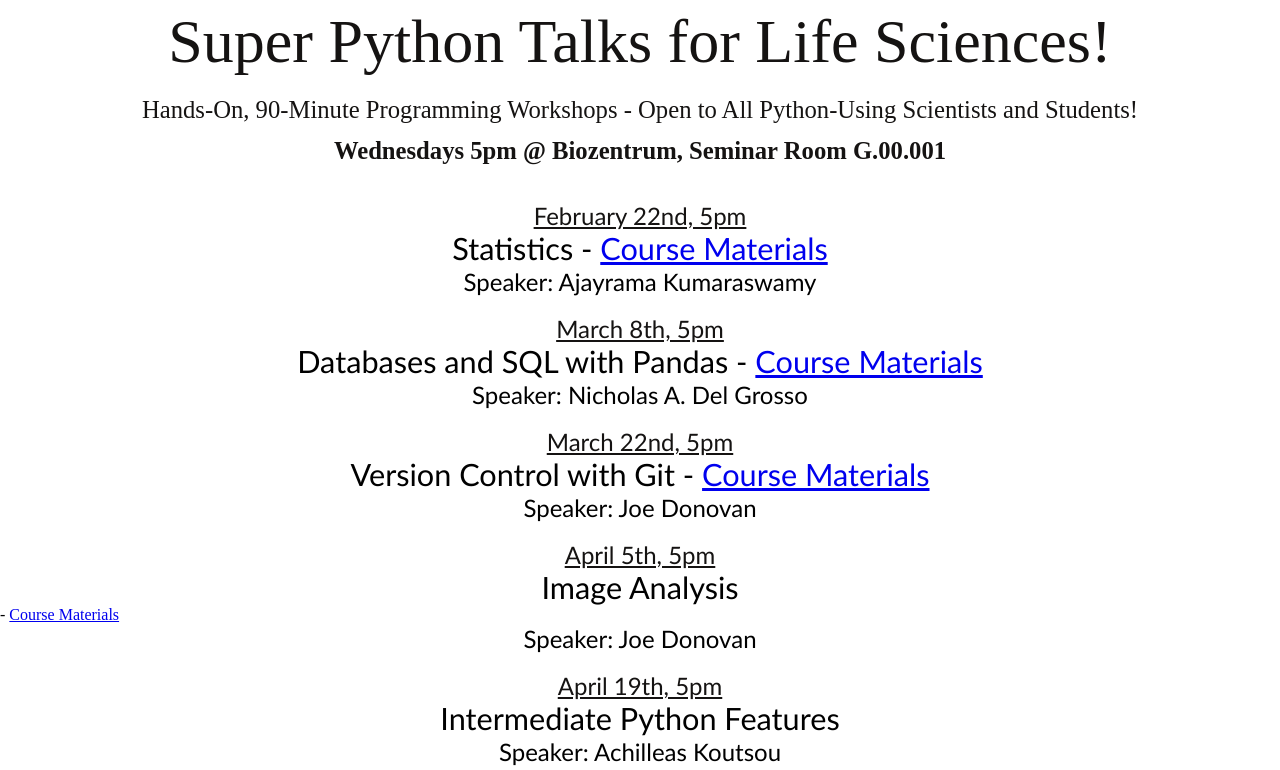
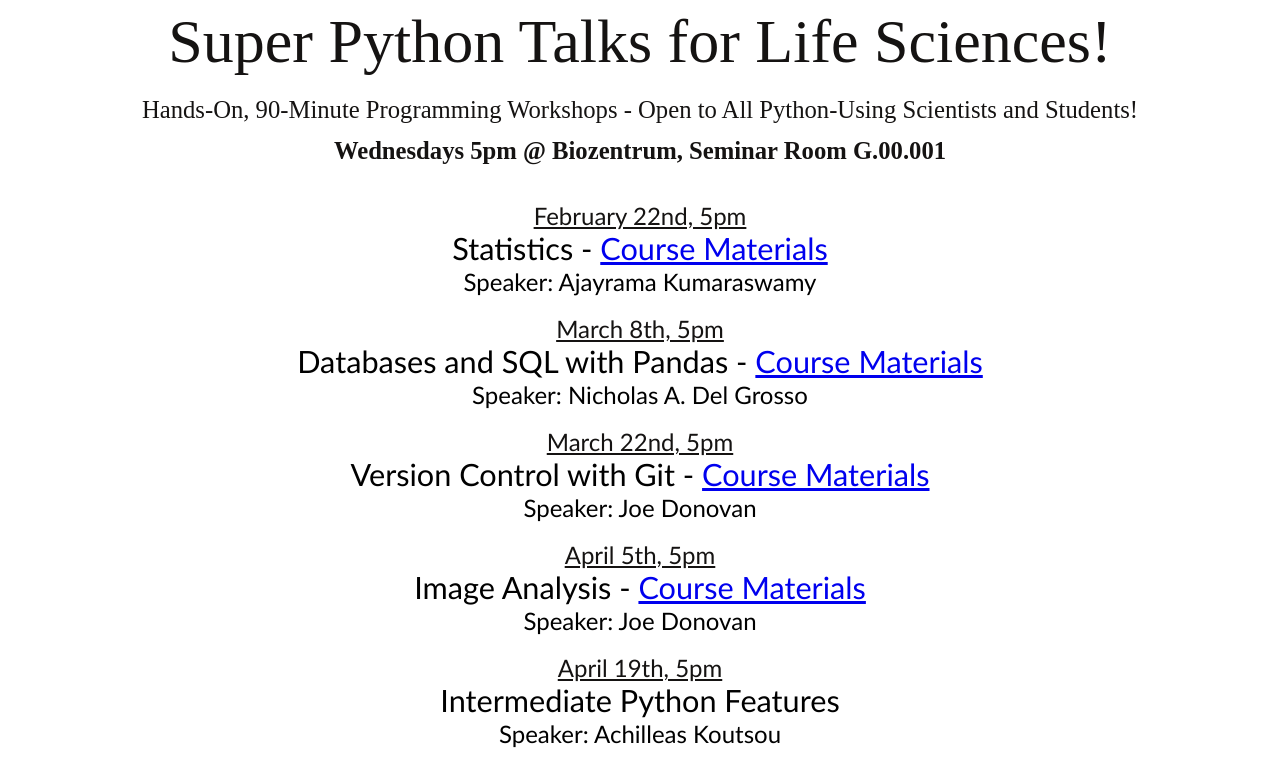
Before and after one commit to superpythontalks/superpythontalks.github.io, a plain HTML site: page index.html in a window 1280 px wide. Shown: the top 770 px of the page. Drawn offline with Linux system fonts and the light colour scheme.

Commit message:
Missed a tag

```diff
--- a/index.html
+++ b/index.html
@@ -92,7 +92,7 @@
 <p class="s7">Speaker: Joe Donovan</p>
 <br/>
 <p class="s3">April 5th, 5pm</p>
-<p class="s6">Image Analysis</p> - <a href="https://github.com/joe311/image_analysis/">Course Materials</a></p>
+<p class="s6">Image Analysis - <a href="https://github.com/joe311/image_analysis/">Course Materials</a></p>
 <p class="s7">Speaker: Joe Donovan</p>
 <br/>
 <p class="s3">April 19th, 5pm</p>
```
